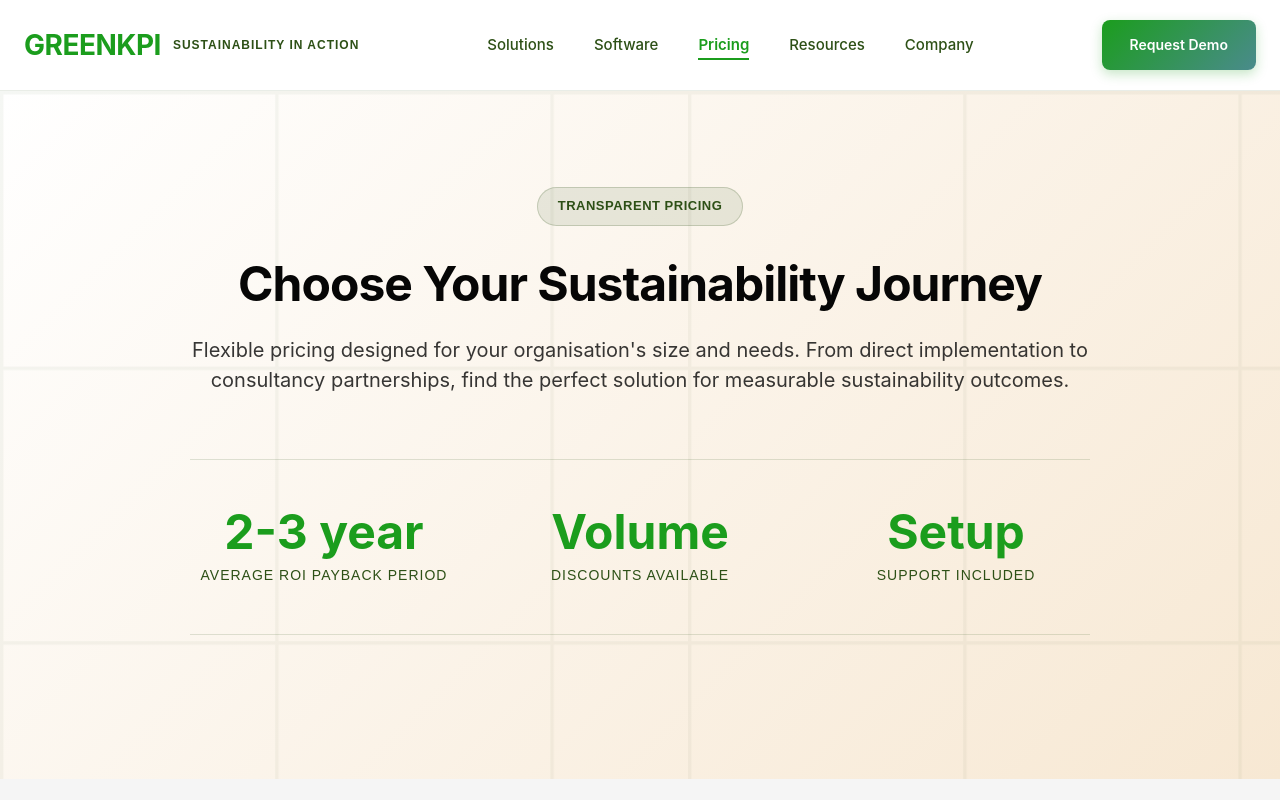
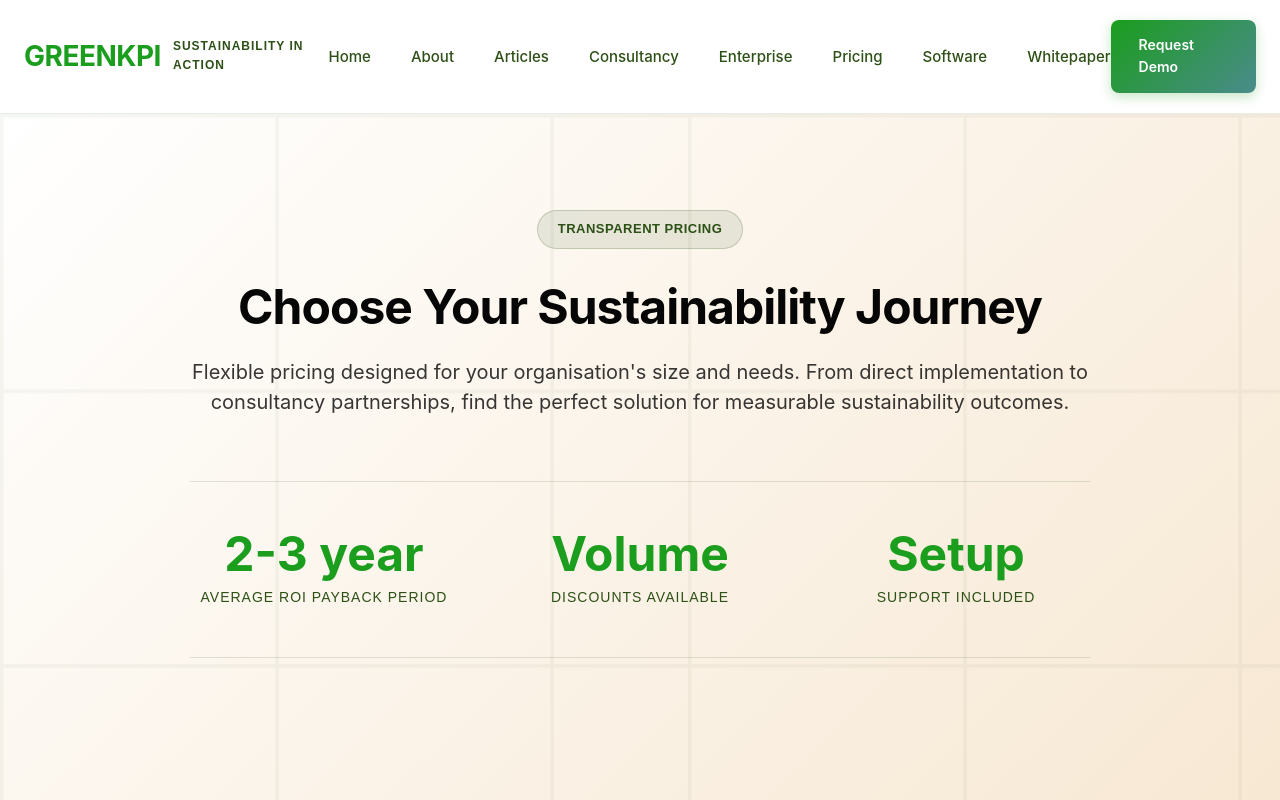
Before and after one commit to JoGreenKPI/website-2025, a plain HTML site: page greenkpi_pricing.html in a window 1280 px wide. Shown: the top 800 px of the page. Drawn offline with Linux system fonts and the light colour scheme.

Commit message:
update nav links

```diff
--- a/greenkpi_pricing.html
+++ b/greenkpi_pricing.html
@@ -1012,13 +1012,16 @@
                         <div class="logo" role="img" aria-label="GreenKPI Logo">GREENKPI</div>
                         <div class="logo-tagline">Sustainability in Action</div>
                     </div>
-                    <ul class="nav-links" role="menubar" aria-label="Main navigation">
-                        <li role="none"><a href="#solutions" role="menuitem">Solutions</a></li>
-                        <li role="none"><a href="#software" role="menuitem">Software</a></li>
-                        <li role="none"><a href="#pricing" class="active" role="menuitem" aria-current="page">Pricing</a></li>
-                        <li role="none"><a href="#resources" role="menuitem">Resources</a></li>
-                        <li role="none"><a href="#company" role="menuitem">Company</a></li>
-                    </ul>
+                    <ul class="nav-links">
+    <li><a href="index.html">Home</a></li>
+    <li><a href="greenkpi_about.html">About</a></li>
+    <li><a href="greenkpi_article.html">Articles</a></li>
+    <li><a href="greenkpi_consultancy.html">Consultancy</a></li>
+    <li><a href="greenkpi_enterprise.html">Enterprise</a></li>
+    <li><a href="greenkpi_pricing.html">Pricing</a></li>
+    <li><a href="greenkpi_software.html">Software</a></li>
+    <li><a href="greenkpi_whitepaper.html">Whitepaper</a></li>
+  </ul>
                     <a href="#demo" class="nav-cta" aria-label="Request Demo - Opens pricing demo section">Request Demo</a>
                 </div>
             </div>
```
Also changed, not shown: greenkpi_about.html (+10 -7 lines), greenkpi_article.html (+10 -7 lines), greenkpi_consultancy.html (+10 -7 lines), greenkpi_enterprise.html (+10 -7 lines), greenkpi_software.html (+10 -7 lines).
